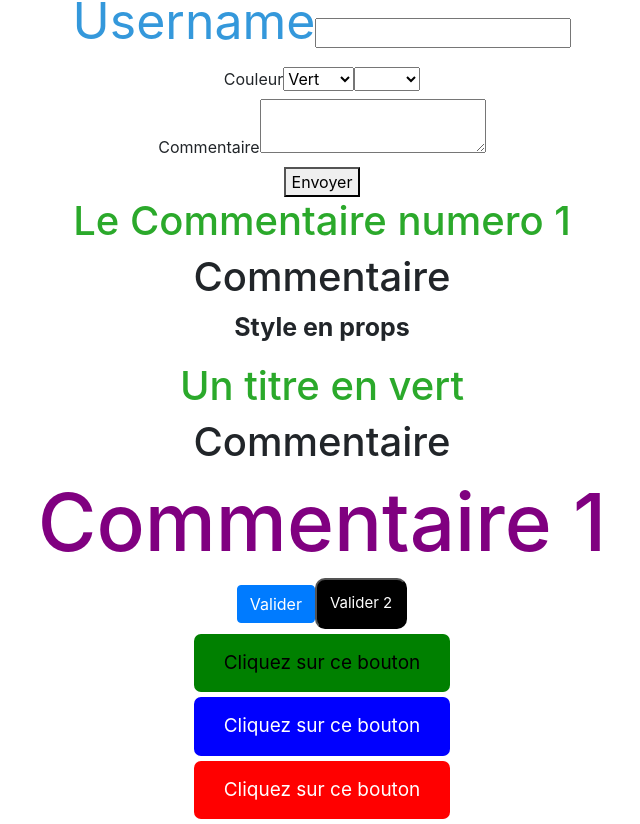
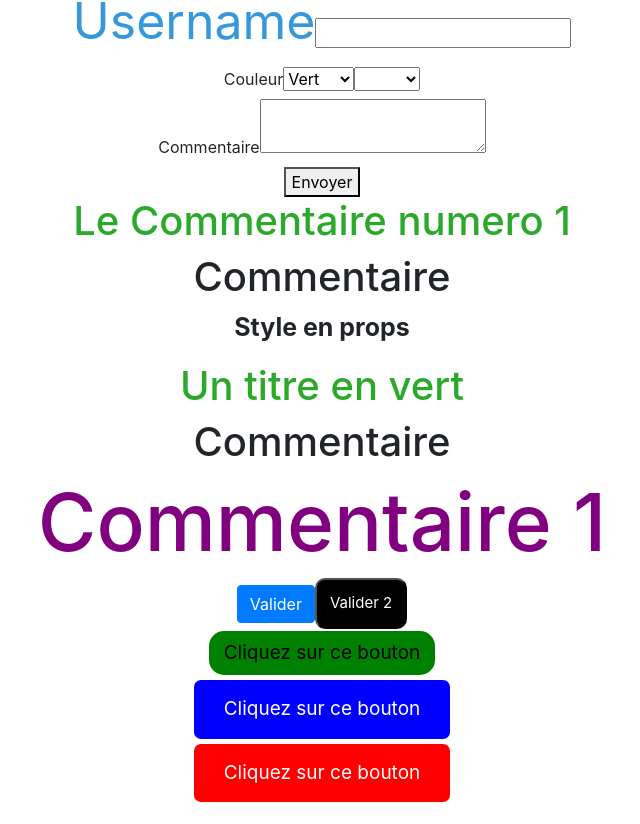
Before and after one commit to devJeremie/appvoiture, a React (Create React App) app: page / in a window 1280 px wide. Shown: the part 1578-2402 px from the top of the page, without its empty margins (318-958 px from the left). Built offline with nearby package versions, Linux system fonts and the light colour scheme.

Commit message:
MajComponentForm

```diff
--- a/src/components/Form.js
+++ b/src/components/Form.js
@@ -19,7 +19,10 @@ const Button = styled.button
     `
 const success = {
     backgroundColor: 'green',
-    color: 'black'
+    color: 'black',
+    padding: '8px 15px',
+    margin: '2px auto',
+    borderRadius: '15px',
 }
 const red = {
     backgroundColor: 'red',
```
